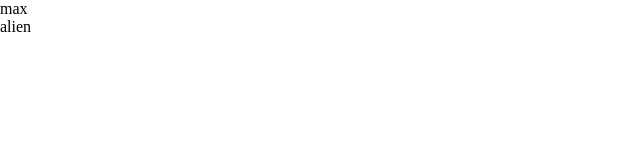
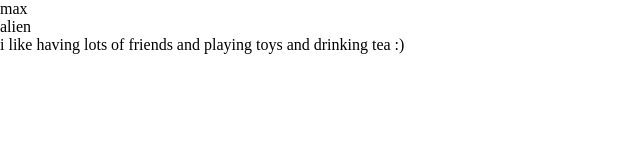
Before and after one commit to maxofthehugo/maxofthehugo.github.io, a plain HTML site: page index.html in a window 1280 px wide. Shown: the whole page, without its empty margins (0-640 px from the left). Drawn offline with Linux system fonts and the light colour scheme.

Commit message:
wadhuyagdhyuawd

```diff
--- a/index.html
+++ b/index.html
@@ -9,5 +9,6 @@
   <body>
     <p>max</p>
     <p>alien</p>
+    <p>i like having lots of friends and playing toys and drinking tea :)</p>
   </body>
 </html>
```
